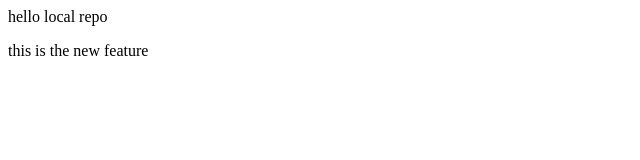
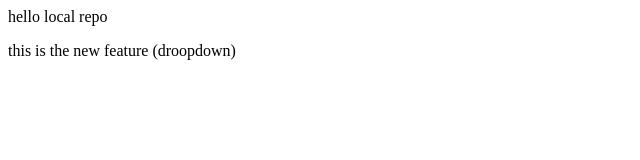
Before and after one commit to surajdhami-cell/local-repo, a plain HTML site: page index.html in a window 1280 px wide. Shown: the full height of the page, 0-640 px from the left. Drawn offline with Linux system fonts and the light colour scheme.

```diff
--- a/index.html
+++ b/index.html
@@ -1,2 +1,2 @@
 <p>hello local repo </p>
-<p>this is the new feature</p>
+<p>this is the new feature (droopdown)</p>
```
